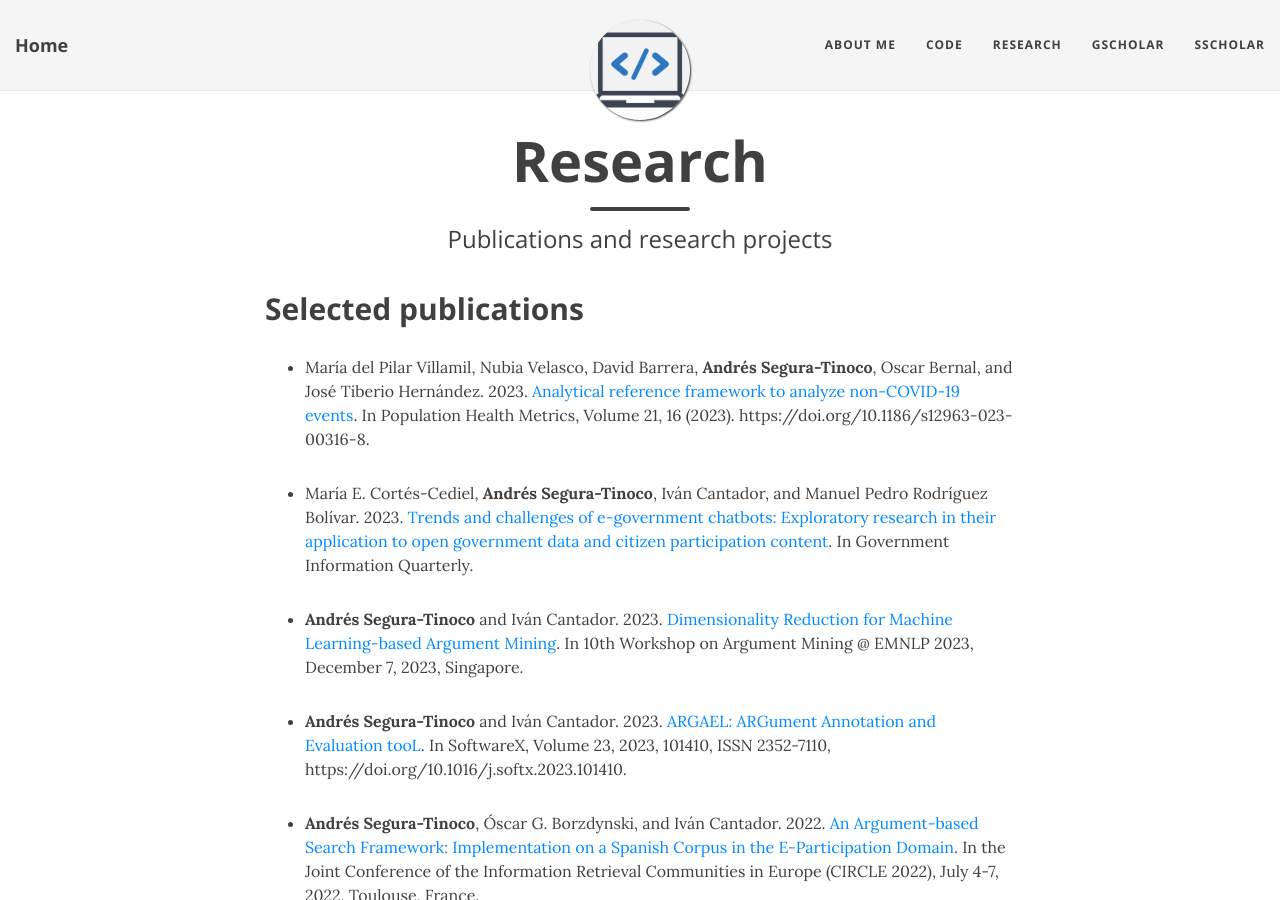
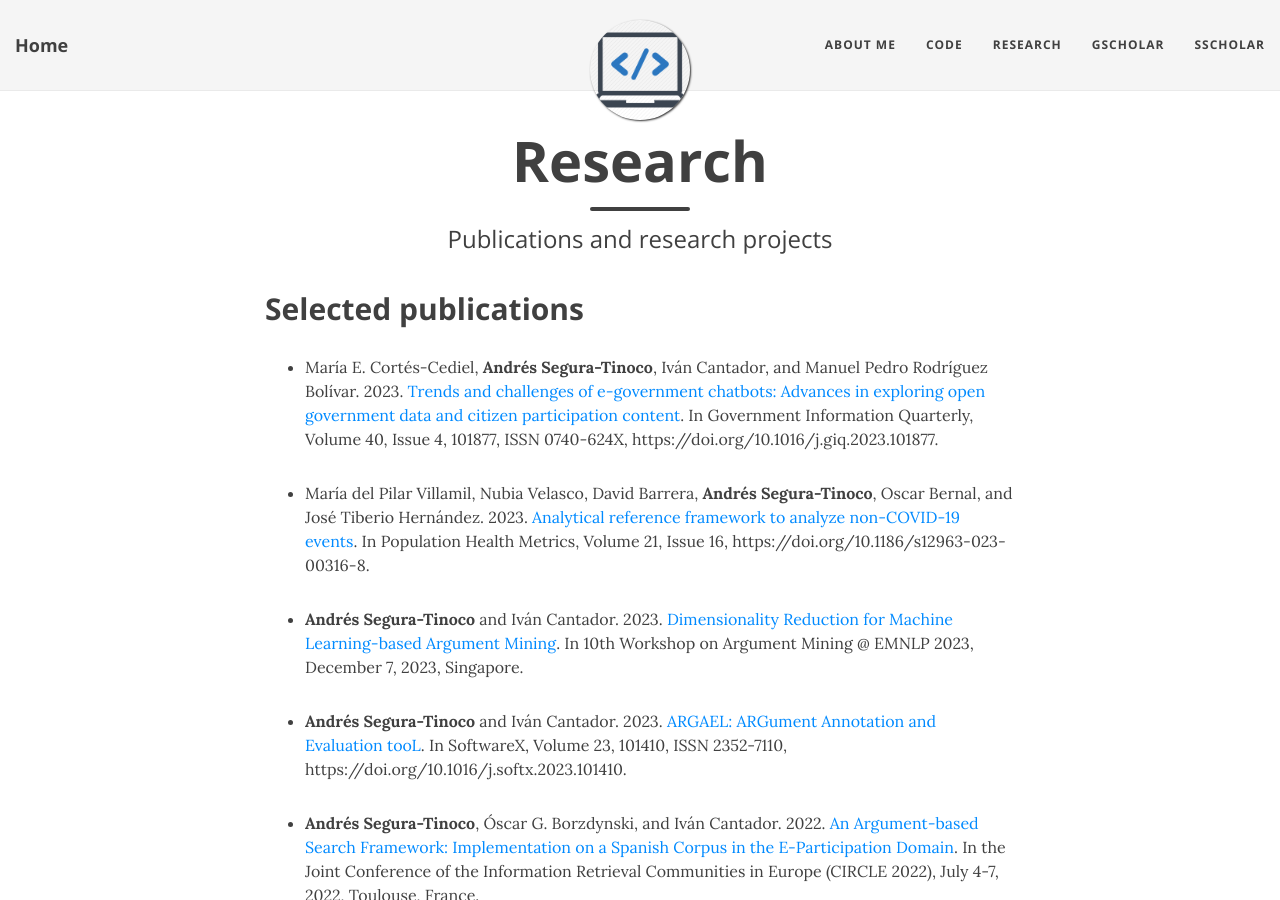
Before and after one commit to ansegura7/ansegura7.github.io, a Jekyll site: the page built from research.md, in a window 1280 px wide and 900 px high. Built offline with Jekyll 4.4.1, drawn with Linux system fonts in a browser that asks for light colours; nearby versions of some CDN libraries.

Commit message:
Update Research List
The selected publications list has been updated.

```diff
--- a/research.md
+++ b/research.md
@@ -6,13 +6,13 @@ subtitle: Publications and research projects
 
 ## Selected publications
 
-- María del Pilar Villamil, Nubia Velasco, David Barrera, <b>Andrés Segura-Tinoco</b>, Oscar Bernal, and José Tiberio Hernández. 2023. <a href="https://pophealthmetrics.biomedcentral.com/articles/10.1186/s12963-023-00316-8">Analytical reference framework to analyze non-COVID-19 events</a>. In Population Health Metrics, Volume 21, 16 (2023). https://doi.org/10.1186/s12963-023-00316-8.
+- María E. Cortés-Cediel, <b>Andrés Segura-Tinoco</b>, Iván Cantador, and Manuel Pedro Rodríguez Bolívar. 2023. <a href="https://www.sciencedirect.com/science/article/pii/S0740624X23000771">Trends and challenges of e-government chatbots: Advances in exploring open government data and citizen participation content</a>. In Government Information Quarterly, Volume 40, Issue 4, 101877, ISSN 0740-624X,  https://doi.org/10.1016/j.giq.2023.101877.
 
-- María E. Cortés-Cediel, <b>Andrés Segura-Tinoco</b>, Iván Cantador, and Manuel Pedro Rodríguez Bolívar. 2023. <a href="#">Trends and challenges of e-government chatbots: Exploratory research in their application to open government data and citizen participation content</a>. In Government Information Quarterly.
+- María del Pilar Villamil, Nubia Velasco, David Barrera, <b>Andrés Segura-Tinoco</b>, Oscar Bernal, and José Tiberio Hernández. 2023. <a href="https://pophealthmetrics.biomedcentral.com/articles/10.1186/s12963-023-00316-8">Analytical reference framework to analyze non-COVID-19 events</a>. In Population Health Metrics, Volume 21, Issue 16, https://doi.org/10.1186/s12963-023-00316-8.
 
 - <b>Andrés Segura-Tinoco</b> and Iván Cantador. 2023. <a href="#">Dimensionality Reduction for Machine Learning-based Argument Mining</a>. In 10th Workshop on Argument Mining @ EMNLP 2023, December 7, 2023, Singapore.
 
-- <b>Andrés Segura-Tinoco</b> and Iván Cantador. 2023. <a href="https://www.sciencedirect.com/science/article/pii/S2352711023001061" target="_blank">ARGAEL: ARGument Annotation and Evaluation tooL</a>. In SoftwareX, Volume 23, 2023, 101410, ISSN 2352-7110, https://doi.org/10.1016/j.softx.2023.101410.
+- <b>Andrés Segura-Tinoco</b> and Iván Cantador. 2023. <a href="https://www.sciencedirect.com/science/article/pii/S2352711023001061" target="_blank">ARGAEL: ARGument Annotation and Evaluation tooL</a>. In SoftwareX, Volume 23, 101410, ISSN 2352-7110, https://doi.org/10.1016/j.softx.2023.101410.
 
 - <b>Andrés Segura-Tinoco</b>, Óscar G. Borzdynski, and Iván Cantador. 2022. <a href="https://github.com/argrecsys/arg-ir-tool/blob/main/papers/circle22-paper-two-cols.pdf" target="_blank">An Argument-based Search Framework: Implementation on a Spanish Corpus in the E-Participation Domain</a>. In the Joint Conference of the Information Retrieval Communities in Europe (CIRCLE 2022), July 4-7, 2022, Toulouse, France.
 
```
